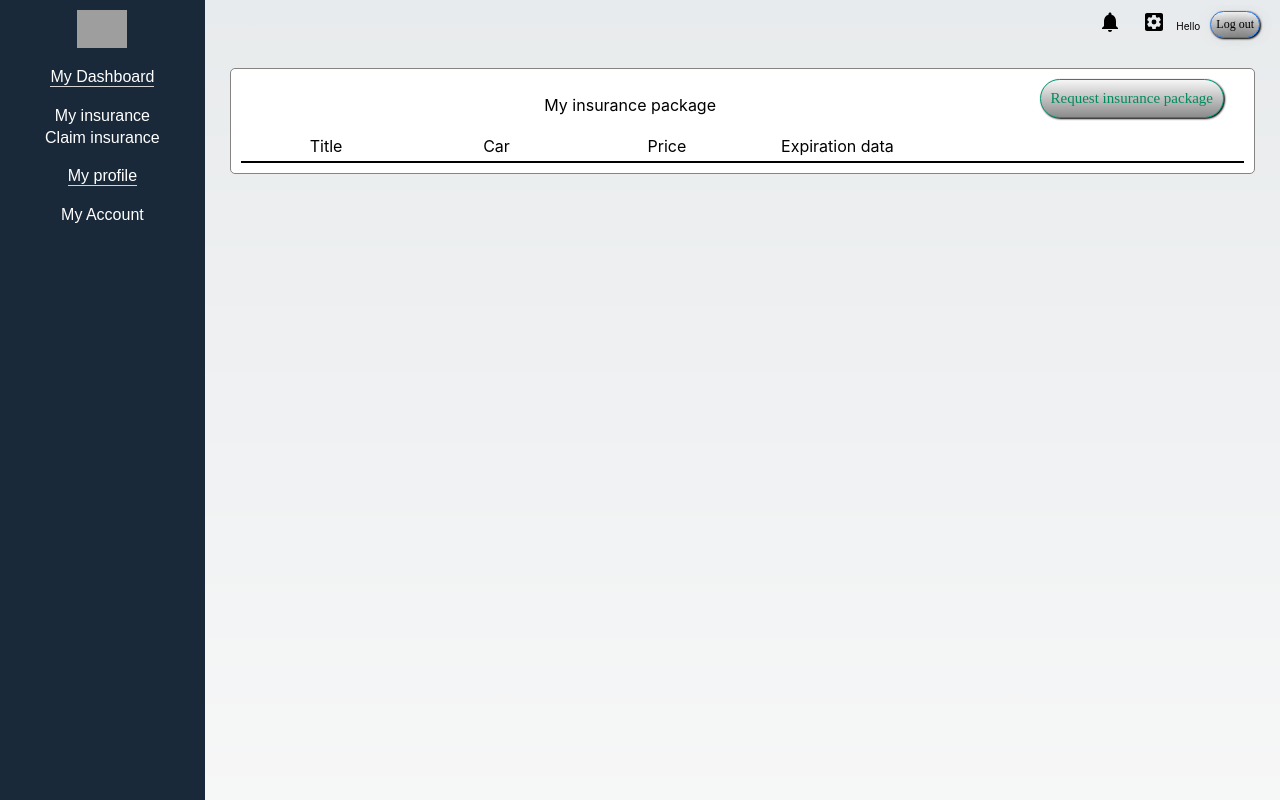
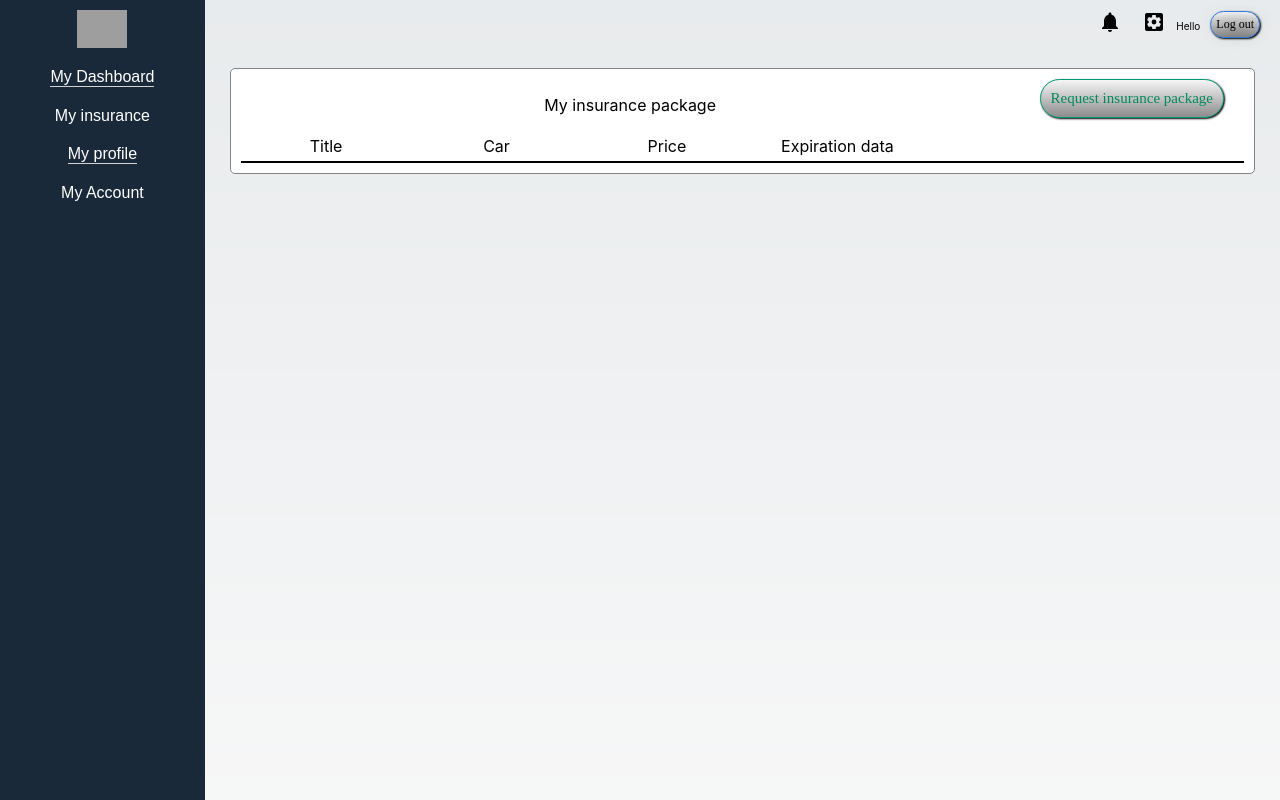
Before and after one commit to salsina/vehicle-insurance-system--frontend, a React (Create React App) app: page /dashboard in a window 1280 px wide. Shown: the top 800 px of the page. Built offline with nearby package versions, Linux system fonts and the light colour scheme; grey boxes are pictures that could not be loaded.

Commit message:
claim insurance removed'

```diff
--- a/src/Dashboard/Dashboard.js
+++ b/src/Dashboard/Dashboard.js
@@ -77,9 +77,9 @@ function Dashboard() {
                         My insurance
                     </div>
 
-                    <div onClick={() => setComponentnum(2)}>
+                    {/* <div onClick={() => setComponentnum(2)}>
                         Claim insurance
-                    </div>
+                    </div> */}
 
                 </div>
 
--- a/src/Dashboard/Dashboard_Orders.js
+++ b/src/Dashboard/Dashboard_Orders.js
@@ -4,10 +4,10 @@ import './Dashboard_Orders.css';
 function Dashboard_Orders() {
     return (
         <div className="dashboard__orders">
-            <p>All orders</p>
+            <p>My insurance packages</p>
 
             <div className="dashboard__orders__searchOptions">
-
+{/*
                 <div className="dashboard__orders__dateinput">
                     <p>Filter by date</p>
                     <span>From: </span>
@@ -16,9 +16,9 @@ function Dashboard_Orders() {
                     <span>To: </span>
                     <input type="date"
                         placeholder="End date" />
-                </div>
+                </div> */}
 
-                <div className="dashboard__orders__status">
+                {/* <div className="dashboard__orders__status">
                     <p>Filter By Status</p>
                     <select id="status" name="status">
                         <option value="Pending">Pending</option>
@@ -29,15 +29,15 @@ function Dashboard_Orders() {
                         <option value="Refunded">Refunded</option>
 
                     </select>
-                </div>
+                </div> */}
 
-
+{/*
                 <div >
                     <br/><br/>
                     <input className = "dashboard__orders__search"
                     placeholder="Search"/>
 
-                </div>
+                </div> */}
 
             </div>
 
```
